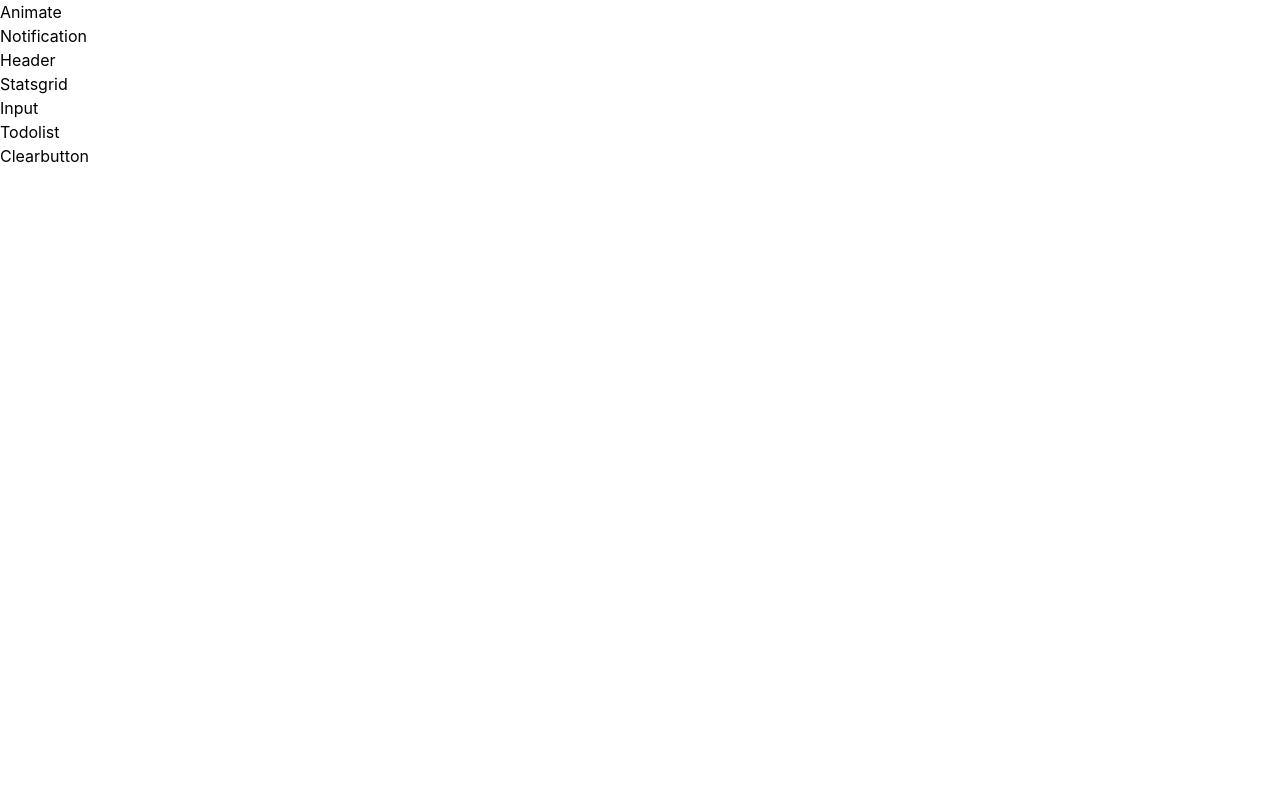
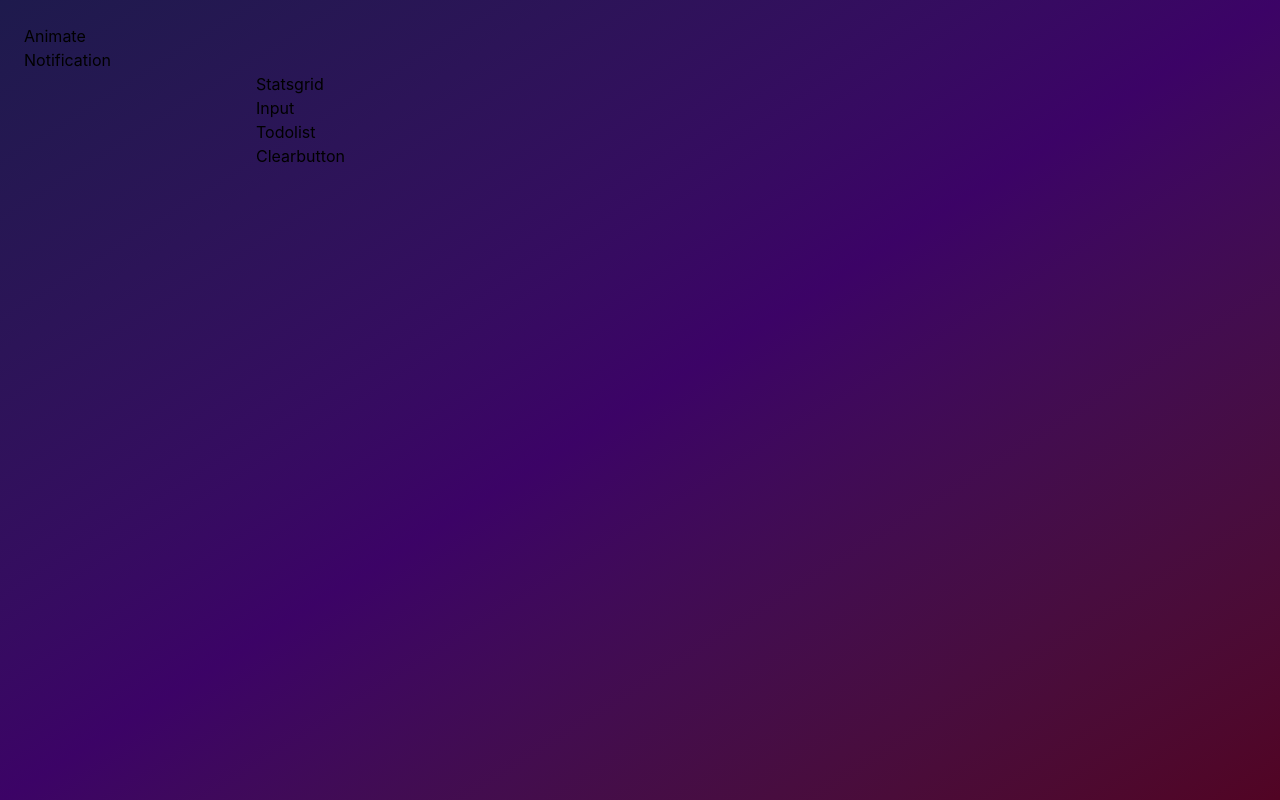
Before and after one commit to vishalsingh34342/Task-Flow-App, a React (Vite) app: page / in a window 1280 px wide. Built offline with nearby package versions, Linux system fonts and the light colour scheme.

Commit message:
setup main layout with all core components

```diff
--- a/package.json
+++ b/package.json
@@ -12,6 +12,7 @@
   "dependencies": {
     "@tailwindcss/vite": "^4.2.2",
     "lucide": "^1.3.0",
+    "lucide-react": "^1.7.0",
     "react": "^19.2.0",
     "react-dom": "^19.2.0",
     "tailwindcss": "^4.2.2"
--- a/src/App.jsx
+++ b/src/App.jsx
@@ -10,12 +10,12 @@ import Clearbutton from './components/Clearbutton'
 const App = () => {
   return (
     <>
-      <div>
+      <div className='min-h-screen bg-linear-to-br from-indigo-950 via-purple-950 to-pink-950 p-3 sm:p-6 relative overflow-hidden'>
         <Animate />
         <Notification />
 
 
-        <div>
+        <div className='max-w-3xl mx-auto relative z-10'>
           <Header />
 
           <Statsgrid />
--- a/src/components/Header.jsx
+++ b/src/components/Header.jsx
@@ -1,9 +1,15 @@
 import React from 'react'
+import { Sparkles, TrendingUp } from 'lucide-react';
+
 
 const Header = () => {
-  return (
-    <div>Header</div>
-  )
+    return (
+        <>
+
+
+
+        </>
+    )
 }
 
 export default Header
```
Also changed, not shown: 1 other file (tests, documents, lock files or other folders).
